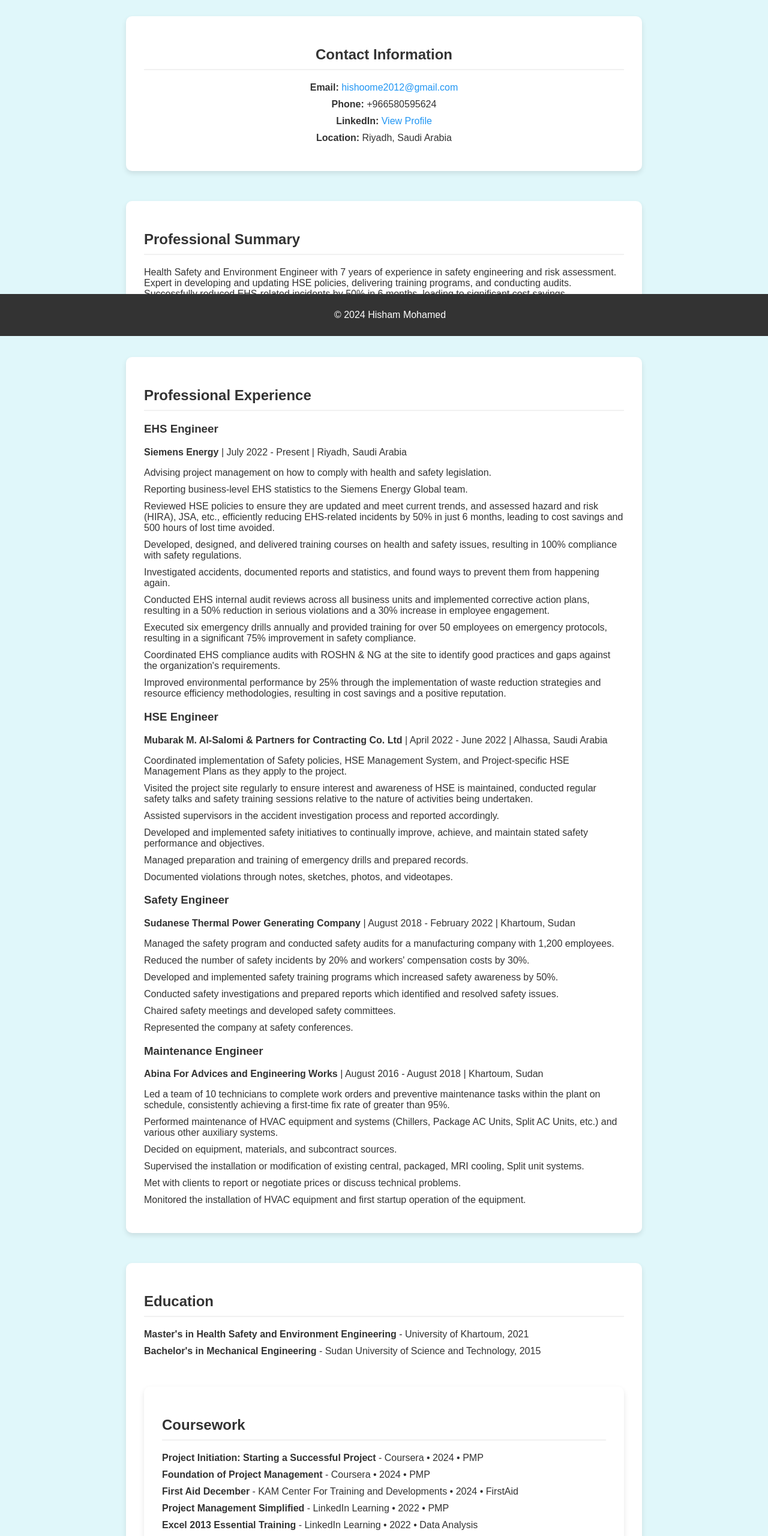
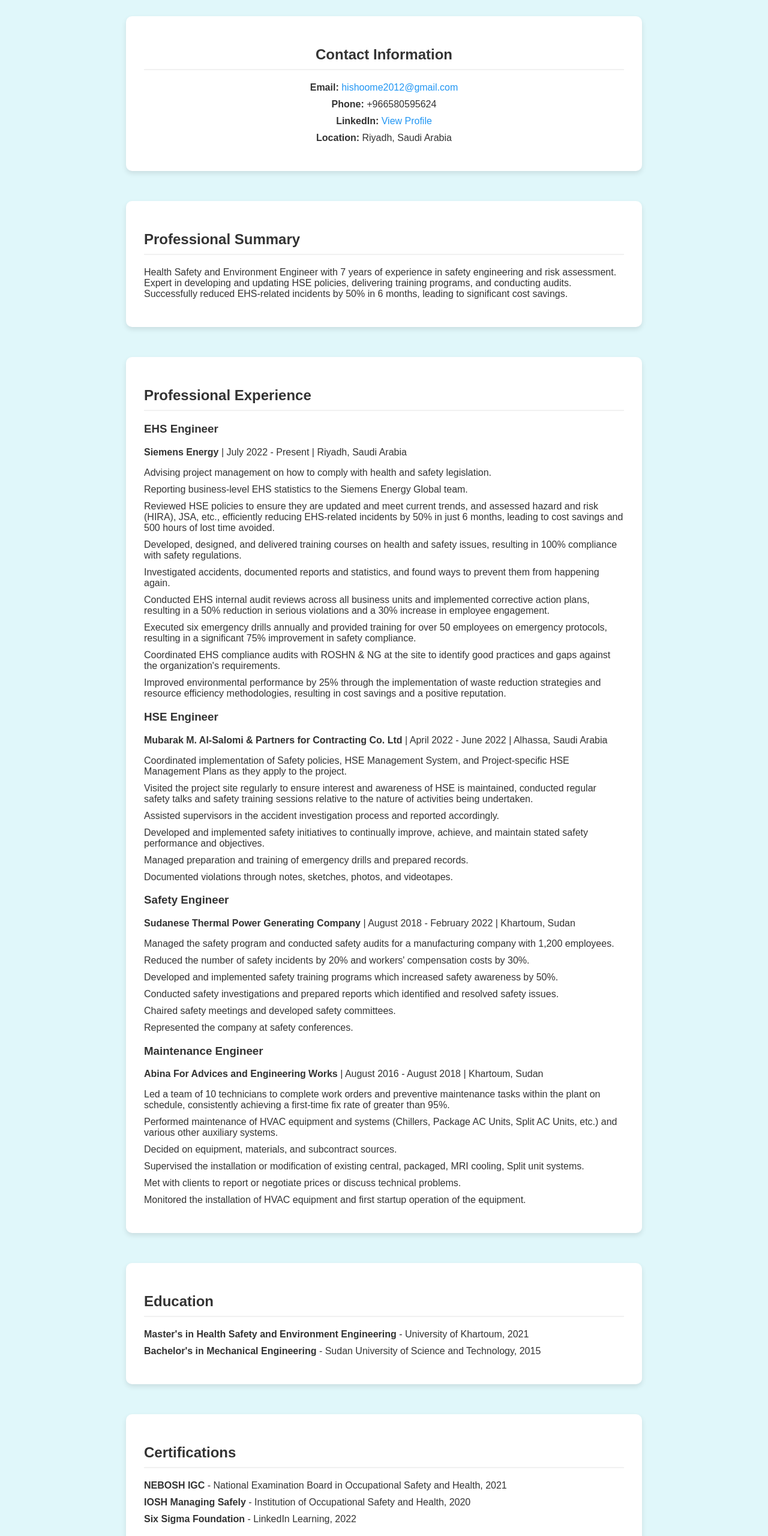
Before and after one commit to hishoome/Hisham, a plain HTML site: page index.html in a window 1280 px wide. Shown: the part 240-2800 px from the top of the page at 60% size. Drawn offline with Linux system fonts and the light colour scheme.

Commit message:
Update index by gpt17sep.html

```diff
--- a/index.html
+++ b/index.html
@@ -33,6 +33,7 @@
             padding: 30px;
             box-shadow: 0 4px 8px rgba(0, 0, 0, 0.1);
             border-radius: 10px;
+            margin-bottom: 30px; /* Added space between sections */
         }
         h2 {
             color: #333;
@@ -59,9 +60,9 @@
             color: white;
             text-align: center;
             padding: 10px;
-            position: fixed;
-            bottom: 0;
+            position: relative; /* Changed from fixed to relative */
             width: 100%;
+            margin-top: 30px;  /* Added some space between content and footer */
         }
     </style>
 </head>
@@ -77,7 +78,7 @@
     <ul>
         <li><strong>Email:</strong> <a href="mailto:hishoome2012@gmail.com">hishoome2012@gmail.com</a></li>
         <li><strong>Phone:</strong> +966580595624</li>
-        <li><strong>LinkedIn:</strong> <a href="https://www.linkedin.com/in/hisham-mohammed-msc-nebosh-igc-iosh-ims-349408116" target="_blank">View Profile</a></li>
+        <li><strong>LinkedIn:</strong> <a href="https://www.linkedin.com/in/hisham-mohammed-msc-nebosh-igc-iosh-ims-349408116" target="_blank" title="Visit my LinkedIn profile">View Profile</a></li>
         <li><strong>Location:</strong> Riyadh, Saudi Arabia</li>
     </ul>
 </section>
@@ -149,18 +150,30 @@
         </ul>
     </div>
 </section>
+
 <section>
     <h2>Education</h2>
     <ul>
         <li><strong>Master's in Health Safety and Environment Engineering</strong> - University of Khartoum, 2021</li>
         <li><strong>Bachelor's in Mechanical Engineering</strong> - Sudan University of Science and Technology, 2015</li>
     </ul>
-    <section>
+</section>
+
+<section>
+    <h2>Certifications</h2>
+    <ul>
+        <li><strong>NEBOSH IGC</strong> - National Examination Board in Occupational Safety and Health, 2021</li>
+        <li><strong>IOSH Managing Safely</strong> - Institution of Occupational Safety and Health, 2020</li>
+        <li><strong>Six Sigma Foundation</strong> - LinkedIn Learning, 2022</li>
+    </ul>
+</section>
+
+<section>
     <h2>Coursework</h2>
     <ul>
         <li><strong>Project Initiation: Starting a Successful Project</strong> - Coursera • 2024 • PMP</li>
         <li><strong>Foundation of Project Management</strong> - Coursera • 2024 • PMP</li>
-        <li><strong>First Aid December</strong> - KAM Center For Training and Developments • 2024 • FirstAid</li>
+        <li><strong>First Aid December</strong> - KAM Center For Training and Developments • 2024 • First Aid</li>
         <li><strong>Project Management Simplified</strong> - LinkedIn Learning • 2022 • PMP</li>
         <li><strong>Excel 2013 Essential Training</strong> - LinkedIn Learning • 2022 • Data Analysis</li>
         <li><strong>Occupational Safety and Health: Slip, Trips, And Fall</strong> - LinkedIn Learning • 2022</li>
@@ -170,13 +183,6 @@
         <li><strong>OSHA General</strong> - International Scientific Center for Training • 2016</li>
         <li><strong>Fire Fighting and Fire Alarm</strong> - Khartoum Training Center of Engineers • 2016</li>
         <li><strong>Basic Health, Safety and Environment</strong> - Charisma Workforce Development • 2014</li>
-    </ul>
-</section>
-    <h2>Certifications</h2>
-    <ul>
-        <li><strong>NEBOSH IGC</strong> - National Examination Board in Occupational Safety and Health, 2021</li>
-        <li><strong>IOSH Managing Safely</strong> - Institution of Occupational Safety and Health, 2020</li>
-        <li><strong>Six Sigma Foundation</strong> - LinkedIn Learning, 2022</li>
     </ul>
 </section>
 
```
